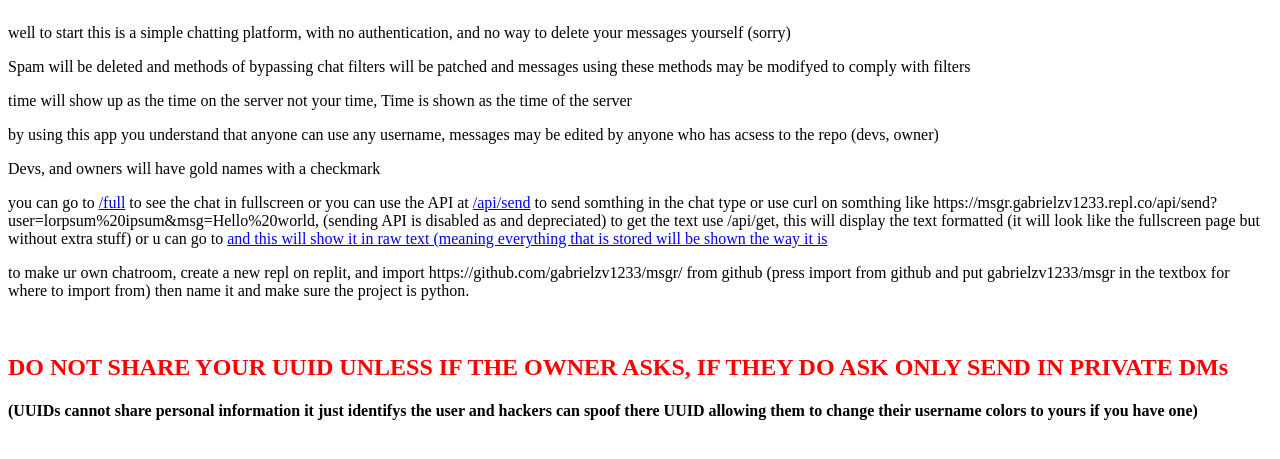
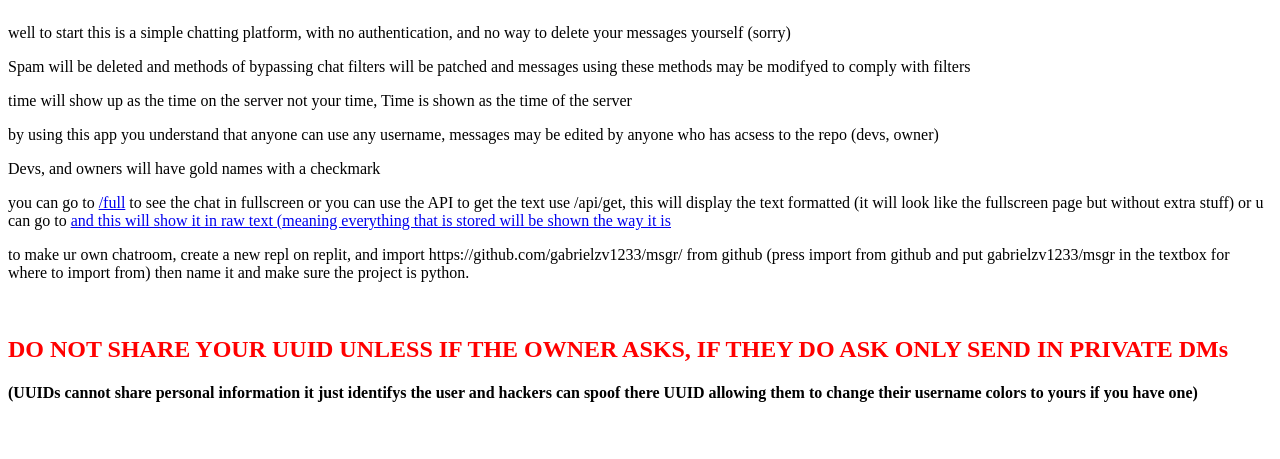
Before and after one commit to gabrielzv1233/msgr, a Flask app: page /info in a window 1280 px wide. Shown: the part 136-595 px from the top of the page. Run offline with Flask 3, Linux system fonts and the light colour scheme.

Commit message:
fixed chat filter casing detection, removed all references too api send, added some auto scaling features (scuffed and works bad)

```diff
--- a/main.py
+++ b/main.py
@@ -174,10 +174,9 @@ def receive_message():
         log_message_all(client_ip, user_unmodified, fingerprint, server_time, message_unmodified)
         # Apply case-insensitive chat filtering to username and message
         for word in block:
-            if word.lower() in user.lower():
-                user = user.replace(word, block[word])
-            if word.lower() in message.lower():
-                message = message.replace(word, block[word])
+    # Use regular expression with case-insensitive flag to replace filtered words
+          user = re.sub(re.compile(re.escape(word), re.IGNORECASE), block[word], user)
+          message = re.sub(re.compile(re.escape(word), re.IGNORECASE), block[word], message)
         message = message.replace('$', '\\u0024')
         # Convert URLs to clickable links
         message = re.sub(r'(https?://\S+)', r'<a target=\"_blank\" href="\1">\1</a>', message)
@@ -209,6 +208,7 @@ def receive_message():
         fingerprint = request.cookies.get('fingerprint')
         print(f"New message sent by user {user} (IP: {client_ip}, UUID: {fingerprint} Browser: {user_agent_obj}")
         return render_template('send.html')
+      # The filter for censoring words isn’t properly censoring words that sent the same case, ex it censors “faggot” but not “FAGGot”
 
     return redirect(url_for('send'))
 
@@ -216,35 +216,6 @@ def receive_message():
 def too_long():
     return render_template('too_long.html')
 
-# feature removed bc im not maintaining it
-@app.route('/api/send', methods=['GET'])
-def send_message_query():
-    user = request.args.get('user')
-    message = request.args.get('msg')
-    client_ip = request.headers.get('X-Forwarded-For')
-
-    if not user or not message:
-        return 'Invalid request.<br> make sure both username and message fields have a non-space character'
-
-    user = escape(user)
-    message = escape(message)
-
-    # Apply case-insensitive chat filtering to username and message
-    for word in block:
-        pattern = re.compile(re.escape(word), re.IGNORECASE)
-        if pattern.search(user):
-            user = pattern.sub(block[word], user)
-        if pattern.search(message):
-            message = pattern.sub(block[word], message)
-
-    server_time = datetime.datetime.now().strftime("%H:%M")
-
-    with open('messages.txt', 'a') as file:
-         #file.write(f'<b>{user}</b> <i>@<u>{server_time}</u></i>: {message}<br>\n')
-
-      print(f"New message sent by user {user} (IP: {client_ip})")
-    #return 'Message sent successfully.'
-    return 'Failed, sending API is disabled as it is to hard to keep censorship and automatic moderation up to date'
 @app.route('/full', methods=['GET'])
 def display_messages():
     if os.stat('messages.txt').st_size == 0:
--- a/templates/full.html
+++ b/templates/full.html
@@ -93,6 +93,7 @@
           z-index: 9999;
           margin-bottom:0px;
           color:white;
+          font-size: calc(1vw + calc(130% - 20px));
         }
         a {
           color:blue
--- a/templates/info.html
+++ b/templates/info.html
@@ -20,7 +20,7 @@
 <p>time will show up as the time on the server not your time, Time is shown as the time of the server</p>
   <p>by using this app you understand that anyone can use any username, messages may be edited by anyone who has acsess to the repo (devs, owner)</p>
   <p>Devs, and owners will have gold names with a checkmark</p>
-<p>you can go to <a href="/full">/full</a> to see the chat in fullscreen or you can use the API at <a href="/api/send">/api/send</a> to send somthing in the chat type or use curl on somthing like https://msgr.gabrielzv1233.repl.co/api/send?user=lorpsum%20ipsum&msg=Hello%20world, (sending API is disabled as and depreciated) to get the text use /api/get, this will display the text formatted (it will look like the fullscreen page but without extra stuff) or u can go to <a href="/api/get/raw"> and this will show it in raw text (meaning everything that is stored will be shown the way it is</a></p>
+<p>you can go to <a href="/full">/full</a> to see the chat in fullscreen or you can use the API to get the text use /api/get, this will display the text formatted (it will look like the fullscreen page but without extra stuff) or u can go to <a href="/api/get/raw"> and this will show it in raw text (meaning everything that is stored will be shown the way it is</a></p>
 <p>to make ur own chatroom, create a new repl on replit, and import https://github.com/gabrielzv1233/msgr/ from github (press import from github and put gabrielzv1233/msgr in the textbox for where to import from) then name it and make sure the project is python.</p><br>
 <h2 style="color:red;">DO NOT SHARE YOUR UUID UNLESS IF THE OWNER ASKS, IF THEY DO ASK ONLY SEND IN PRIVATE DMs</h2><h4> (UUIDs cannot share personal information it just identifys the user and hackers can spoof there UUID allowing them to change their username colors to yours if you have one)</h4>
 </body>
```
Also changed, not shown: templates/index.html (+14 -2 lines).
